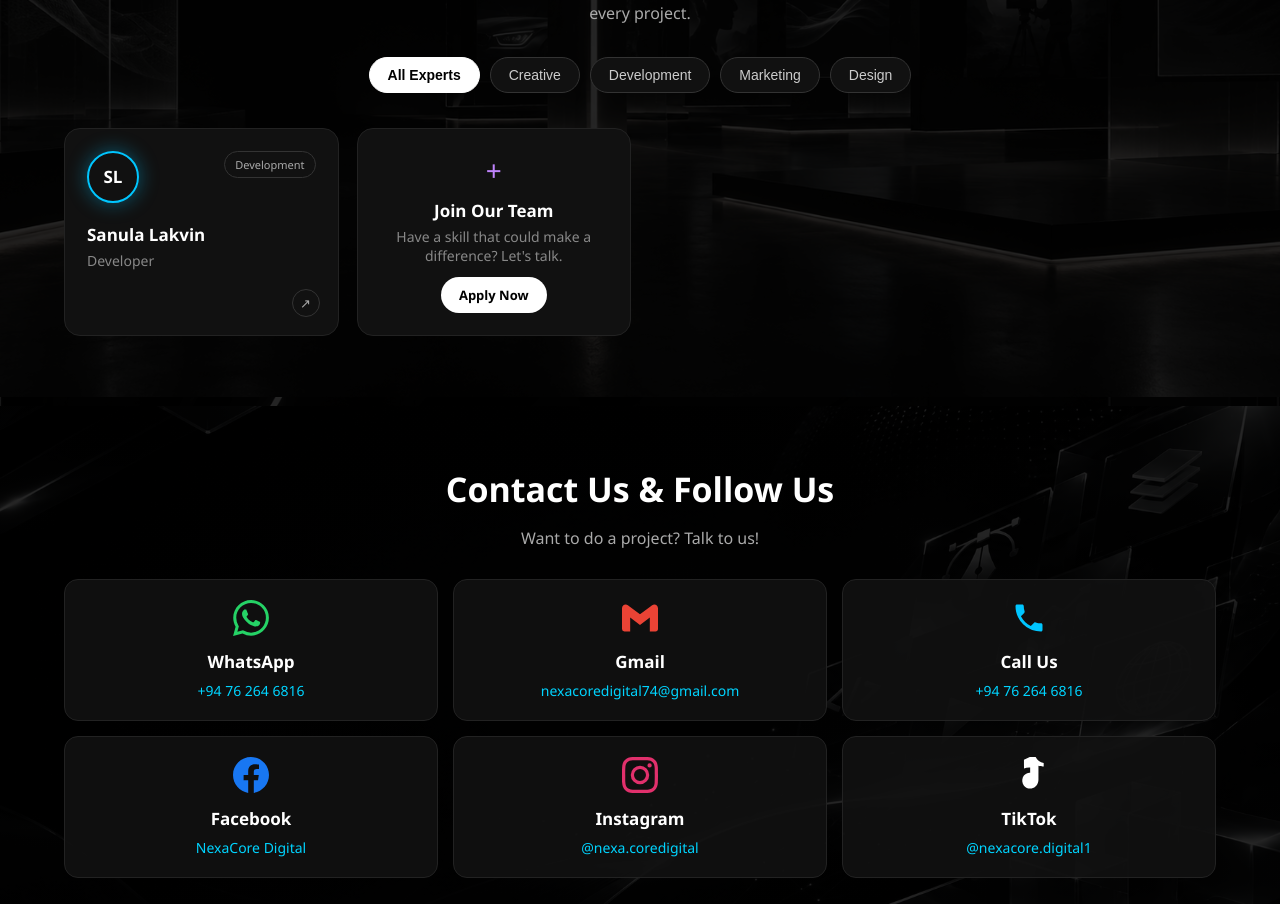
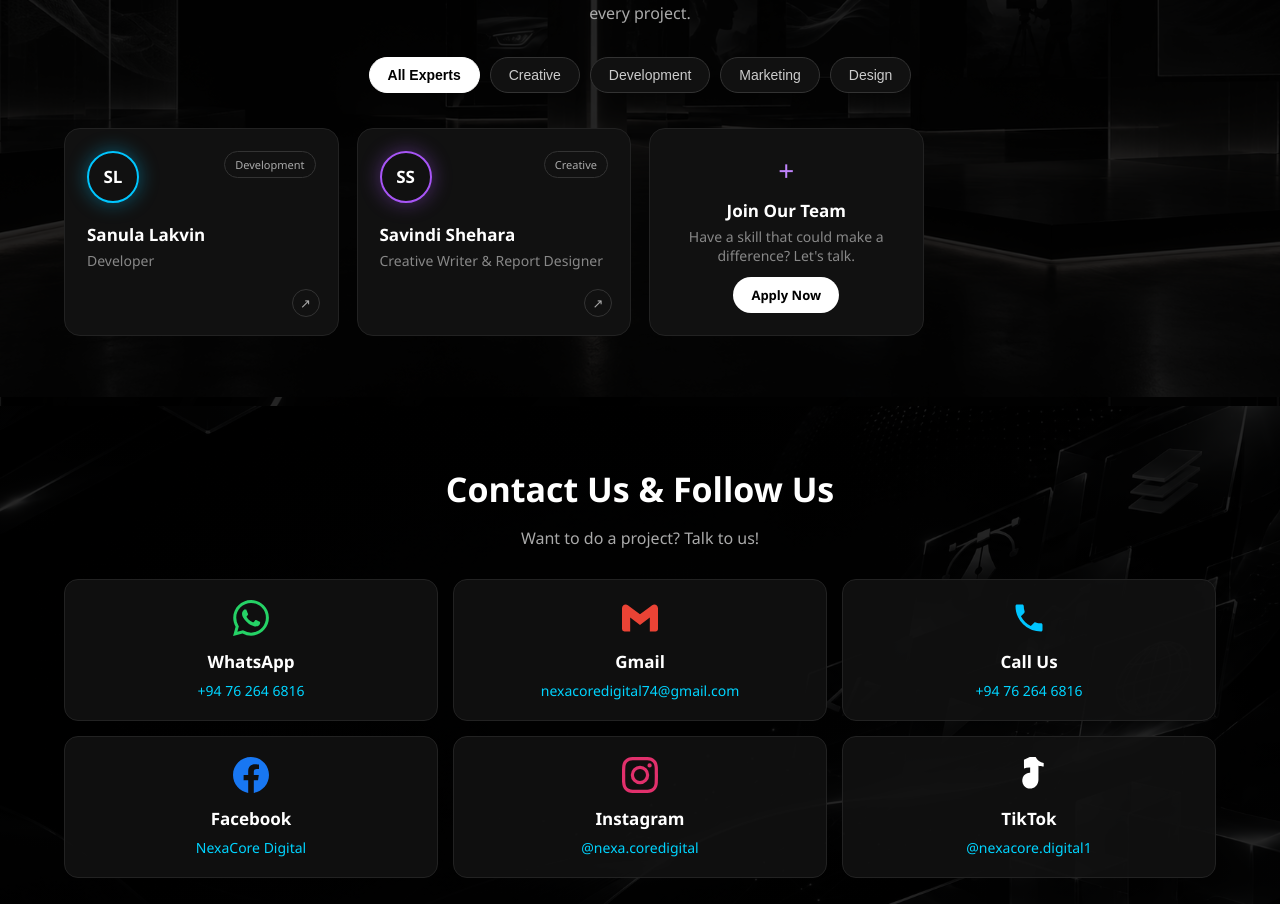
Before and after one commit to nexacoredigital74-stack/-nexacore-website, a React (Vite) app: page / in a window 1280 px wide. Shown: the part 3820-4724 px from the top of the page. Built offline with nearby package versions, Linux system fonts and the light colour scheme.

Commit message:
Update App.jsx

```diff
--- a/src/App.jsx
+++ b/src/App.jsx
@@ -118,6 +118,7 @@ function App() {
 
   const experts = [
     { initials: "SL", name: "Sanula Lakvin", role: " Developer", cat: "Development" },
+     { initials: "SS", name: "Savindi Shehara", role: "Creative Writer & Report Designer", cat: "Creative" },
 
   ]
   const filteredExperts = expertFilter === "All" ? experts : experts.filter(e => e.cat === expertFilter)
```
